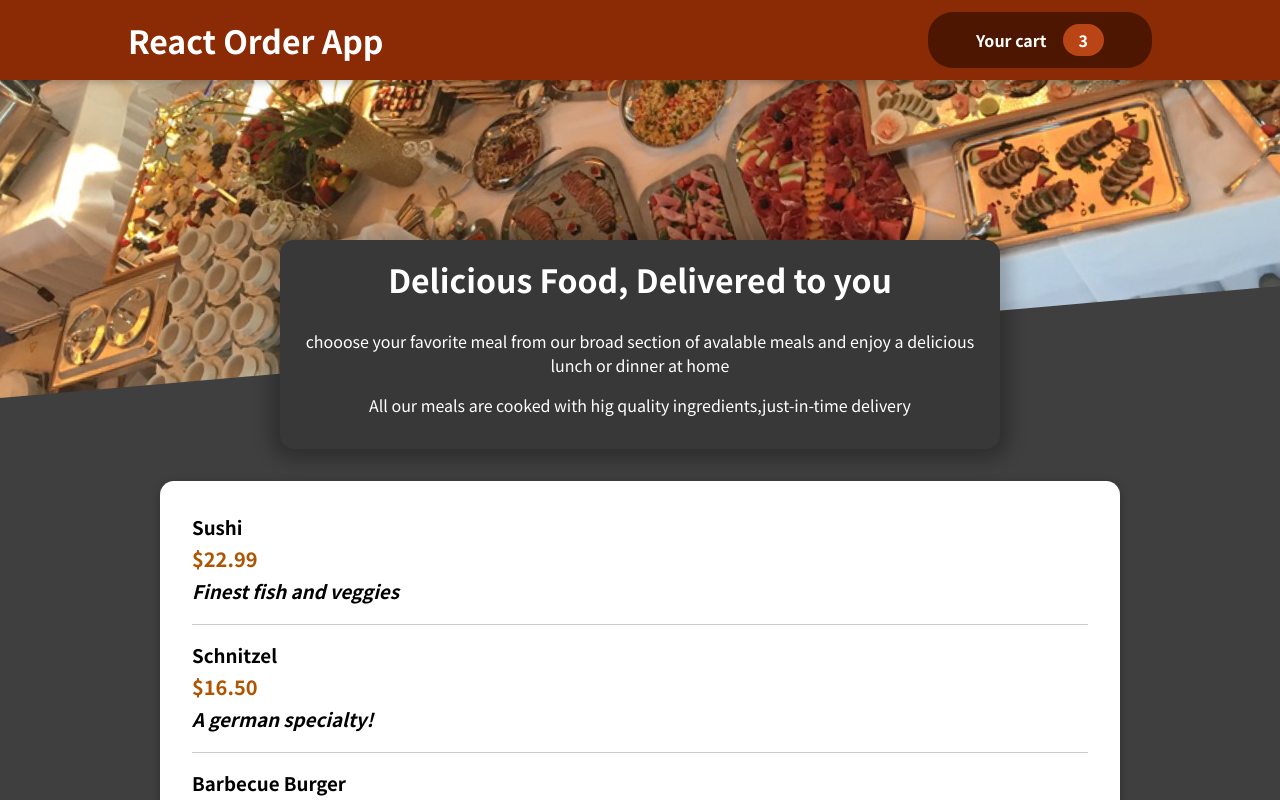
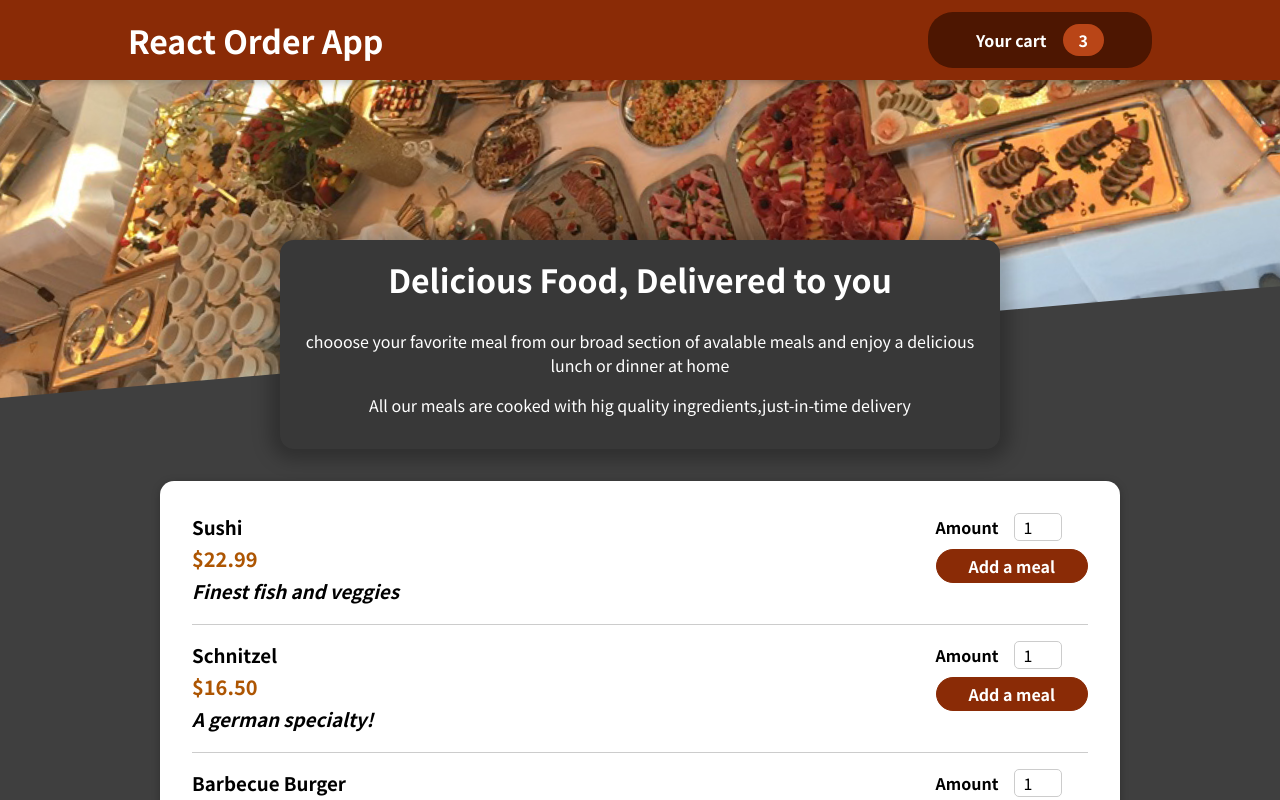
Before and after one commit to Kavery-pm/ReactFoodOrderApp, a React (Create React App) app: page / in a window 1280 px wide. Shown: the top 800 px of the page. Built offline with nearby package versions, Linux system fonts and the light colour scheme.

Commit message:
added meals summary

```diff
--- a/src/components/Meals/MealItem/MealItem.js
+++ b/src/components/Meals/MealItem/MealItem.js
@@ -1,4 +1,5 @@
 import classes from './MealItem.module.css';
+import MealItemForm from './MealItemForm';
 const MealItem = (props) => {
     const price = `$${props.price.toFixed(2)}`
   return (
@@ -8,7 +9,11 @@
       <h3 className={classes.price}>{price}</h3>
       <h3 className={classes.description}>{props.description}</h3>
       </div>
+      <div>
+        <MealItemForm id={props.id}></MealItemForm>
+      </div>
     </li>
+
   );
 };
 export default MealItem;
--- a/src/components/Meals/MealItem/MealItemForm.js
+++ b/src/components/Meals/MealItem/MealItemForm.js
@@ -1,7 +1,19 @@
+import classes from "./MealItemForm.module.css";
+import Inputf from "../../UI/Inputf";
 const MealItemForm = (props) => {
   return (
-    <form>
-      <input></input>
+    <form className={classes.form}>
+      <Inputf
+        label="Amount"
+        input={{
+          id: "amount_" + props.id,
+          min: 1,
+          max: 1,
+          step: 1,
+          type: "number",
+          defaultValue: 1,
+        }}
+      ></Inputf>
       <button>Add a meal</button>
     </form>
   );
--- /dev/null
+++ b/src/components/Meals/MealItem/MealItemForm.module.css
@@ -0,0 +1,20 @@
+.form {
+  text-align: right;
+}
+
+.form button {
+  font: inherit;
+  cursor: pointer;
+  background-color: #8a2b06;
+  border: 1px solid #8a2b06;
+  color: white;
+  padding: 0.25rem 2rem;
+  border-radius: 20px;
+  font-weight: bold;
+}
+
+.form button:hover,
+.form button:active {
+  background-color: #641e03;
+  border-color: #641e03;
+}
--- a/src/components/Meals/MealsAvalibility.js
+++ b/src/components/Meals/MealsAvalibility.js
@@ -31,6 +31,7 @@
 const MealsAvailibility = () => {
   const mealsList = DUMMY_MEALS.map((meal) => (
     <MealItem
+      id={meal.id}
       key={meal.id}
       name={meal.name}
       price={meal.price}
--- /dev/null
+++ b/src/components/UI/Input.module.css
@@ -0,0 +1,18 @@
+.input {
+    display: flex;
+    align-items: center;
+    margin-bottom: 0.5rem;
+  }
+
+  .input label {
+    font-weight: bold;
+    margin-right: 1rem;
+  }
+
+  .input input {
+    width: 3rem;
+    border-radius: 5px;
+    border: 1px solid #ccc;
+    font: inherit;
+    padding-left: 0.5rem;
+  }
--- /dev/null
+++ b/src/components/UI/Inputf.js
@@ -0,0 +1,11 @@
+import classes from "./Input.module.css";
+const Inputf = props => {
+  return (
+    <div className={classes.input}>
+      <label>{props.label}</label>
+      <input {...props.input}></input>
+    </div>
+  );
+};
+
+export default Inputf;
```
Also changed, not shown: 1 other file (tests, documents, lock files or other folders).
